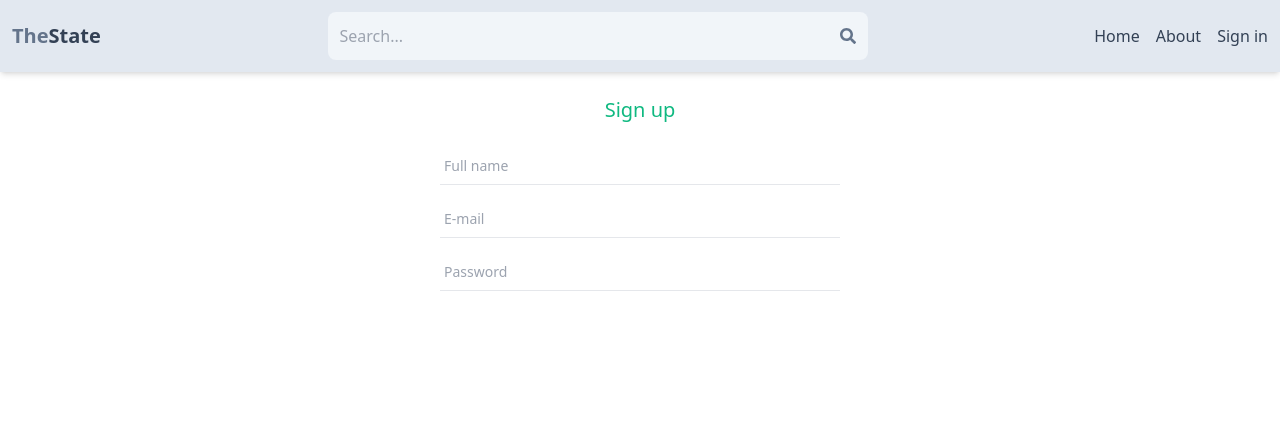
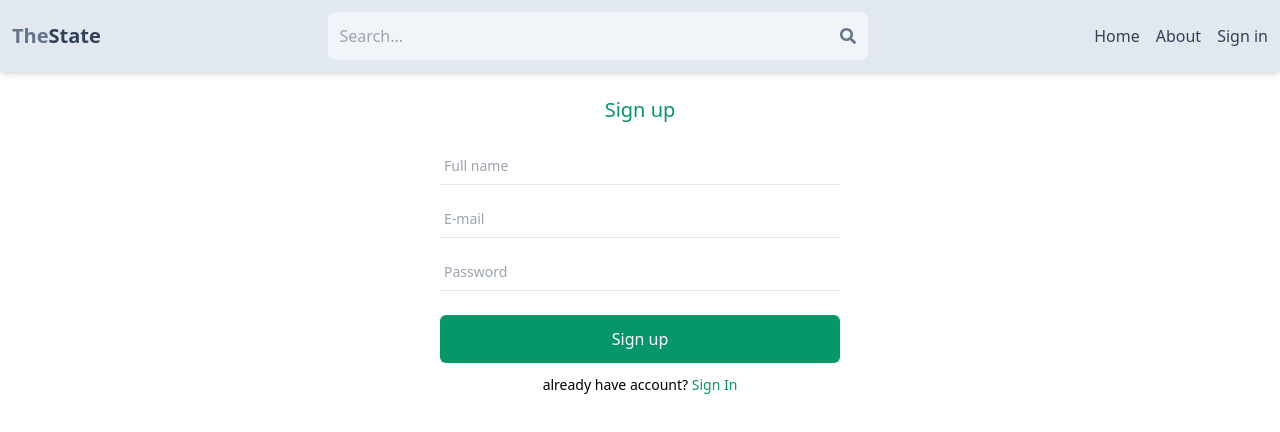
Before and after one commit to codeasrof/marketplace-mern, a React (Vite) app in the folder client/: page /signup in a window 1280 px wide. Shown: the top 432 px of the page. Built offline with nearby package versions, Linux system fonts and the light colour scheme.

Commit message:
finishing register screen

```diff
--- a/client/package.json
+++ b/client/package.json
@@ -13,7 +13,7 @@
     "react": "^18.2.0",
     "react-dom": "^18.2.0",
     "react-icons": "^4.11.0",
-    "react-router-dom": "^6.16.0"
+    "react-router-dom": "^6.17.0"
   },
   "devDependencies": {
     "@types/react": "^18.2.15",
--- a/client/src/pages/SignUp.jsx
+++ b/client/src/pages/SignUp.jsx
@@ -1,16 +1,17 @@
 
 import React from 'react'
+import {Link} from "react-router-dom"
 const SignUp = () => {
   return (
     <section className='flex items-center justify-center flex-col'>
       <div className='flex text-center py-6 flex-col w-[100vw]'>
 
         <div>
-          <h1 className='text-emerald-500 font-medium text-xl mb-5'>Sign up</h1>
+          <h1 className='text-emerald-600 font-medium text-xl mb-5'>Sign up</h1>
         </div>
 
 
-          <form className='flex flex-col items-center'>
+          <form className='flex flex-col items-center max-w-[600px] mx-auto'>
 
             <input
               className='w-[80vw] sm:w-[400px] my-3 border-b-[1.5px] pl-1 pb-2 focus:outline-none text-sm'
@@ -33,9 +34,18 @@ const SignUp = () => {
               placeholder='Password'
             />
 
+            <input
+              className='w-[100%] bg-emerald-600 py-3 mt-3 rounded-md text-white cursor-pointer'
+              type="submit"
+              value="Sign up"
+            />
           </form>
+          <div className='text-sm mt-3'>
+            <p>already have account? <span className='text-emerald-600'><Link to="signin">
+                Sign In
+            </Link></span></p>
 
-
+          </div>
       </div>
     </section>
   )
```
Also changed, not shown: 2 other files (tests, documents, lock files or other folders).
